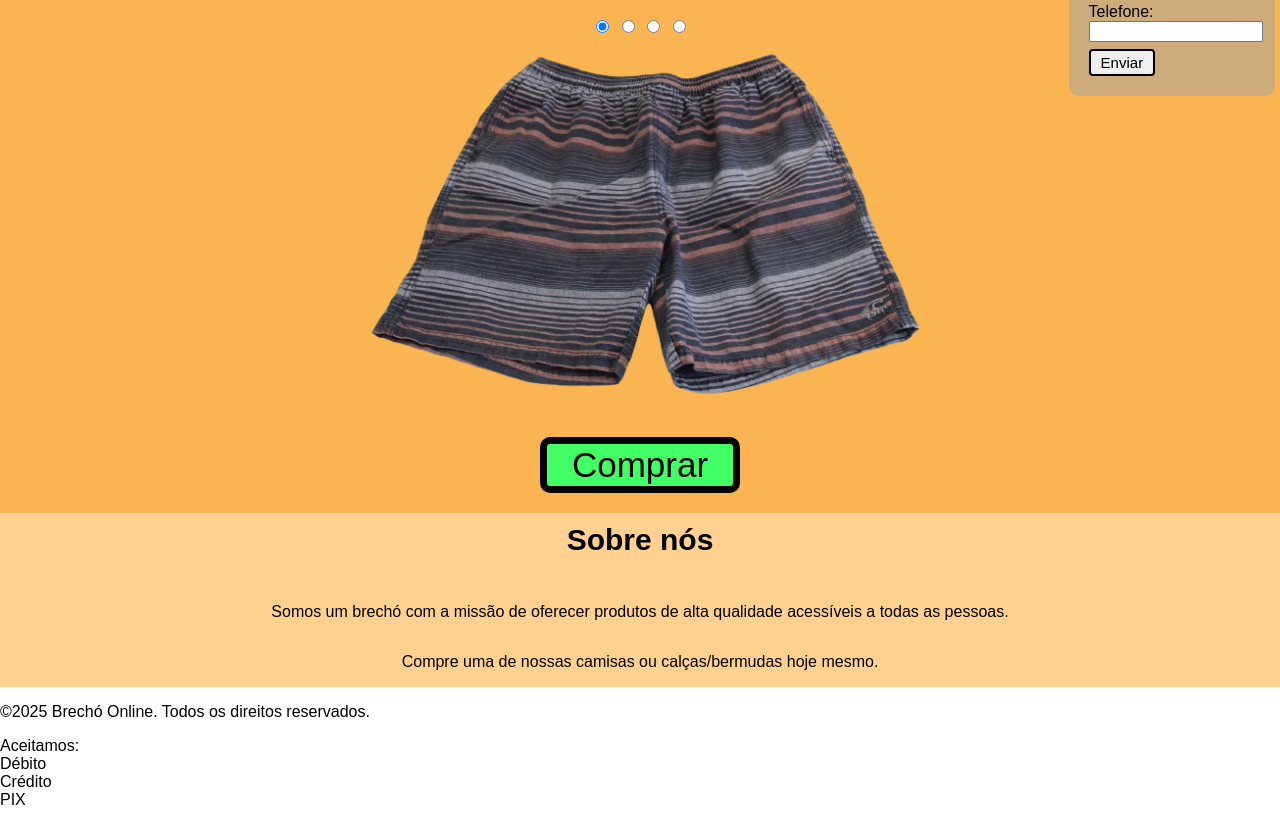
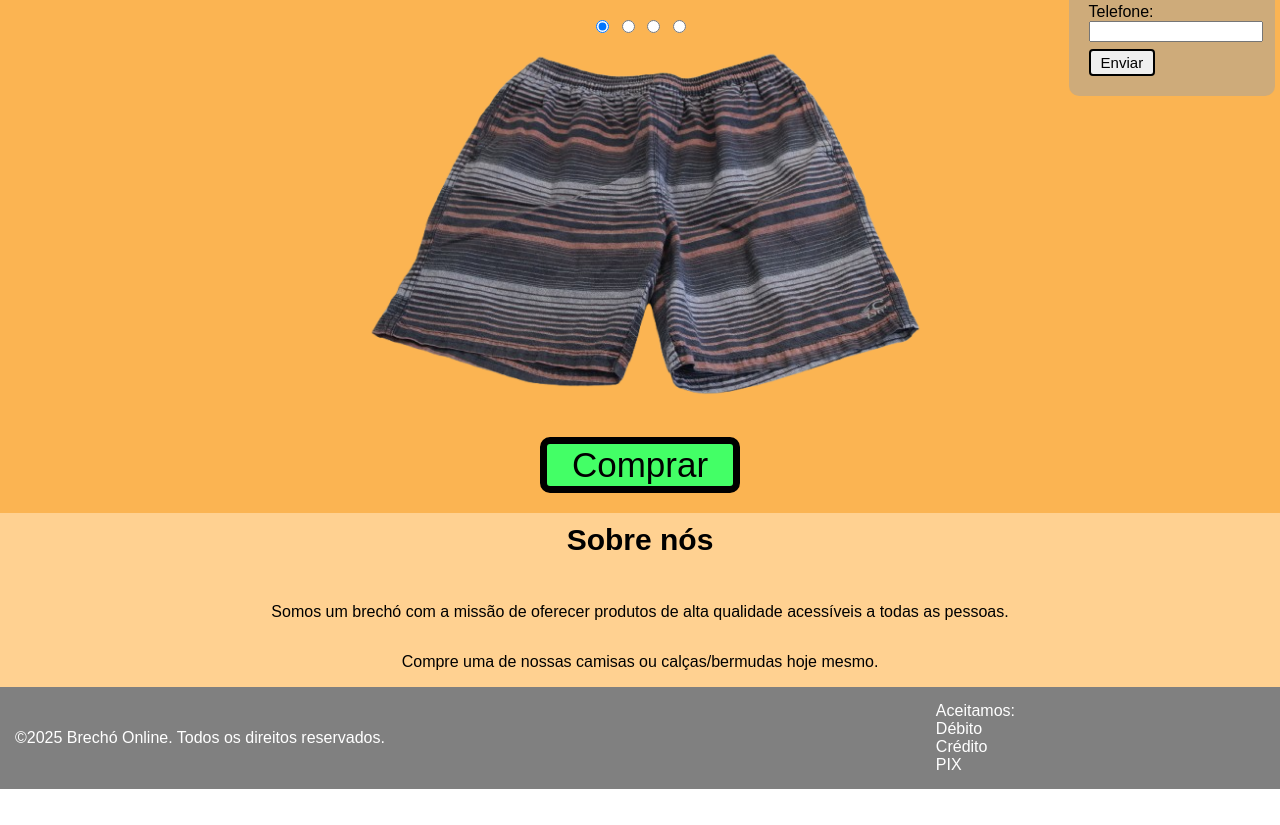
Before and after one commit to Guilherme731/brecho-online, a plain HTML site: page index.html in a window 1280 px wide. Shown: the part 699-1524 px from the top of the page. After the commit the page ends 1488 px from the top, so only its background shows below. Drawn offline with Linux system fonts and the light colour scheme.

Commit message:
Added style to Footer

```diff
--- a/index.html
+++ b/index.html
@@ -73,7 +73,7 @@
 
     <footer>
         <p>©2025 Brechó Online. Todos os direitos reservados.</p>
-        <p id="formaPagamento">Aceitamos: <br>Débito<br>Crédito<br>PIX</p>
+        <div id="formaPagamento"><p>Aceitamos: <br>Débito<br>Crédito<br>PIX</p></div>
     </footer>
 
     <section id="formContato">
--- a/style.css
+++ b/style.css
@@ -120,3 +120,20 @@ margin-left: auto;
     border: solid black 2px;
     border-radius: 4px;
 }
+
+footer{
+    background-color: gray;
+    padding: 15px;
+    display: flex;
+    align-items: center;
+}
+
+footer p{
+    margin: 0;
+
+    color: white;
+}
+#formaPagamento{
+    margin-left: auto;
+    margin-right: 20%;
+}
```
